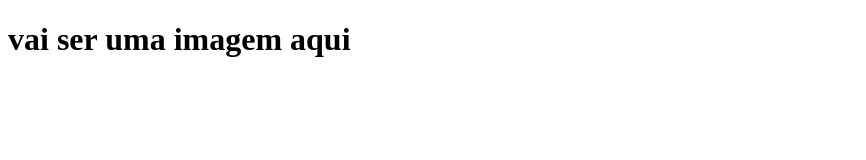
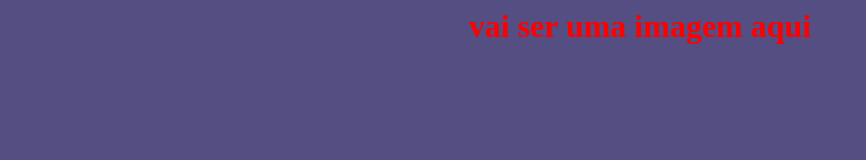
Before and after one commit to NICOLISILVAA/programacao2nls, a plain HTML site: page index.html in a window 1280 px wide. Shown: the whole page, without its empty margins (0-866 px from the left). Drawn offline with Linux system fonts and the light colour scheme.

Commit message:
Add files via upload

```diff
--- a/index.html
+++ b/index.html
@@ -1,14 +1,16 @@
-<!DOCTYPE html>
+<DOCTYPE html>
 <html lang="pt-BR">
 <head>
     <meta charset="UTF-8">
     <meta http-equiv="X-UA-Compatible" content="IE=edge">
     <meta name="viewport" content="width=device-width, initial-scale=1.0">
     <title>Minha primeira pagina</title>
+    <link rel="stylesheet" href="style.css">
 </head>
 <body>
-    <header>
-        <h1>vai ser uma imagem aqui</h1>
+    <head>
+
+<h1>vai ser uma imagem aqui</h1>
     </header>
 </body>
 </html>
```
